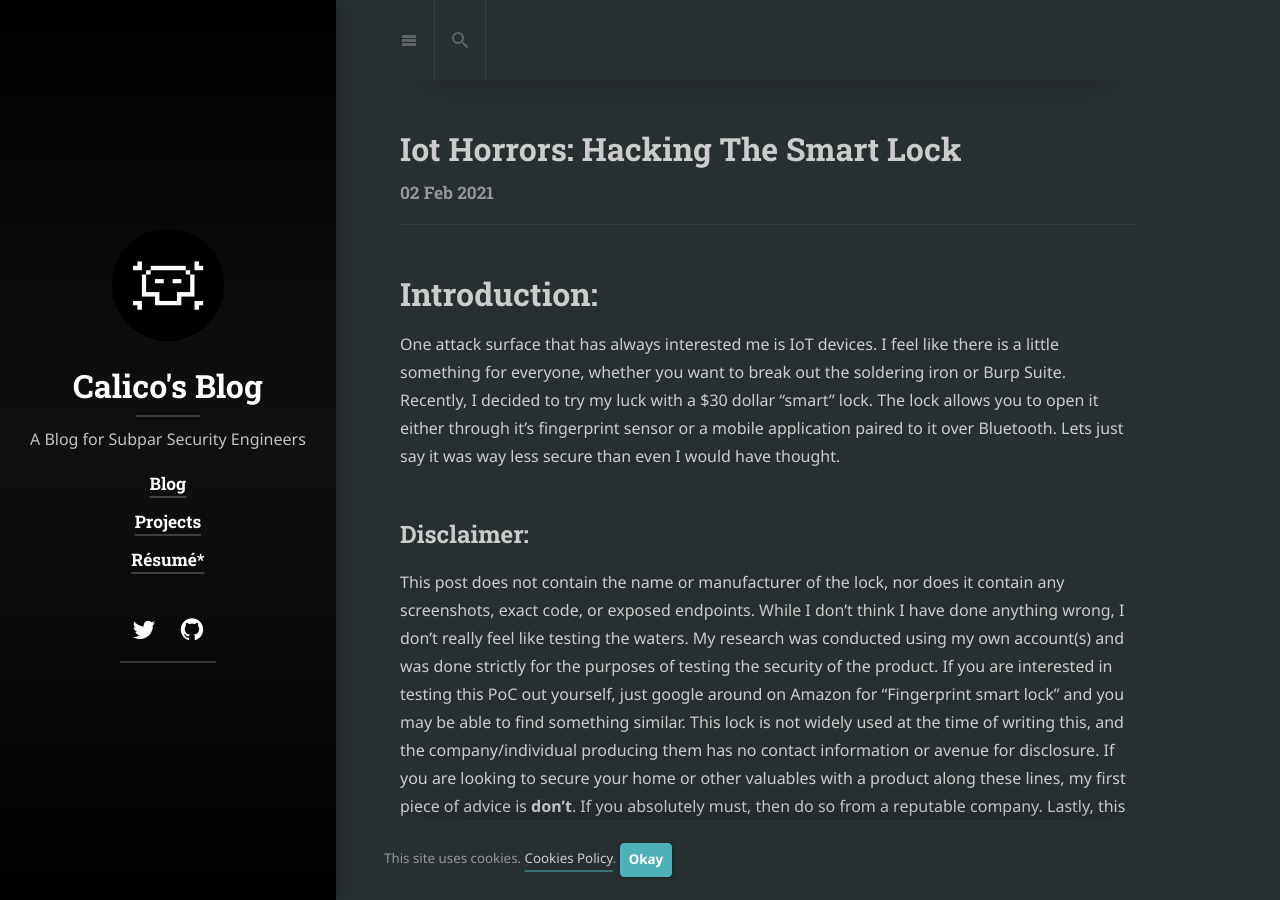
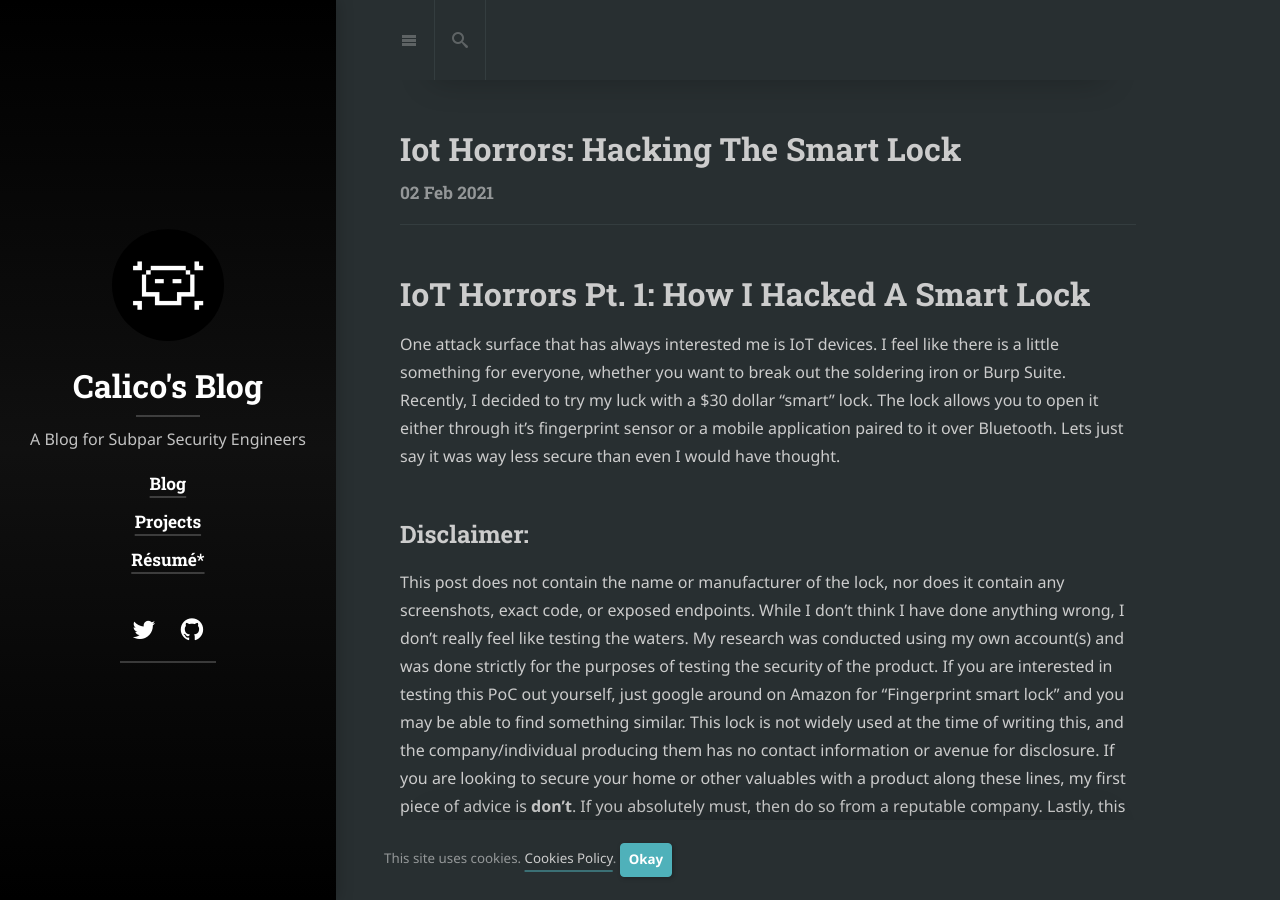
Before and after one commit to jmagi98/jmagi98.github.io, a Jekyll site: the page built from _posts/2021-02-02-IoT-Horrors:-Hacking-The-Smart-Lock.md, in a window 1280 px wide and 900 px high. Built offline with Jekyll 4.4.1, drawn with Linux system fonts in a browser that asks for light colours; cached includes are drawn as plain includes; nearby versions of some CDN libraries; some web fonts are replaced; our own code applies the rules of GitHub Pages for plain Markdown files; library files that are not in the unit come from our copies.

Commit message:
changed post's name

```diff
--- a/_posts/2021-02-02-IoT-Horrors:-Hacking-The-Smart-Lock.md
+++ b/_posts/2021-02-02-IoT-Horrors:-Hacking-The-Smart-Lock.md
@@ -1,4 +1,4 @@
-# Introduction:
+# IoT Horrors Pt. 1: How I Hacked A Smart Lock
 One attack surface that has always interested me is IoT devices. I feel like there is a little something for everyone, whether you want to break out the soldering iron or Burp Suite. Recently, I decided to try my luck with a $30 dollar "smart" lock. The lock allows you to open it either through it's fingerprint sensor or a mobile application paired to it over Bluetooth. Lets just say it was way less secure than even I would have thought.
 
 ## Disclaimer:
```
